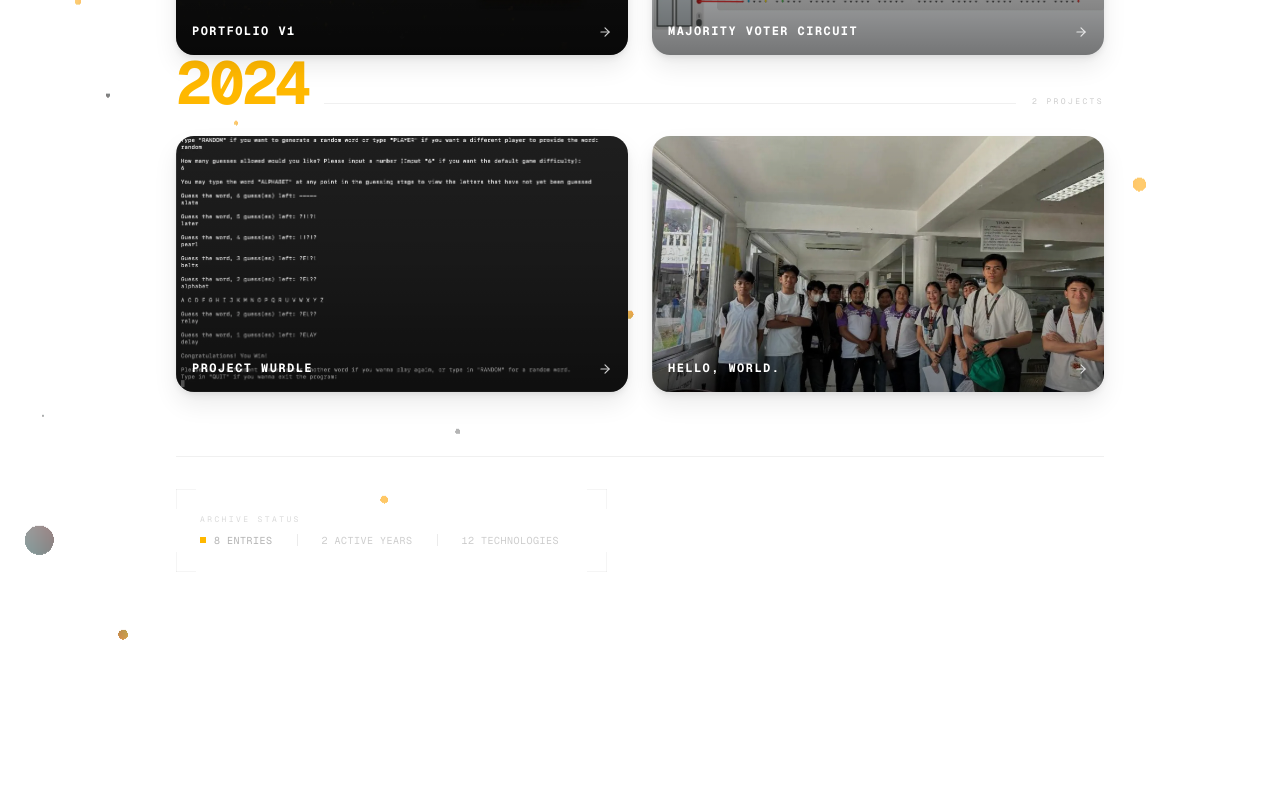
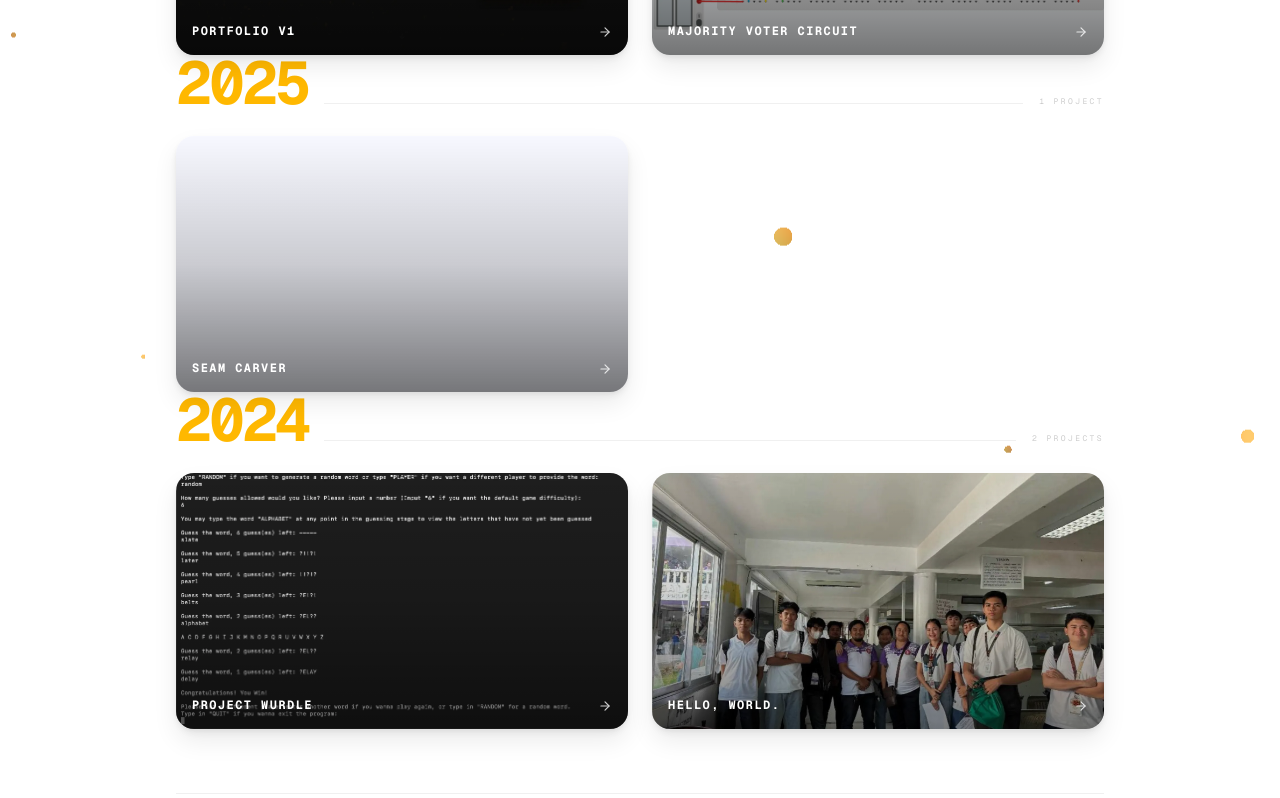
Before and after one commit to RokiTheWise/enriquez-portfolio-v2, a Next.js app: page /archive in a window 1280 px wide. Shown: the part 1160-1958 px from the top of the page. Before the commit the page ends 1828 px from the top, so only its background shows below. Built offline with nearby package versions, Linux system fonts and the light colour scheme.

Commit message:
feat(archive): add Seam Carver — Nov 2025 CSCI 30 final project

```diff
--- a/app/archive/page.tsx
+++ b/app/archive/page.tsx
@@ -183,9 +183,23 @@ const ARCHIVE: ArchiveEntry[] = [
     image: "/3-input-majority-voter.webp",
   },
   {
+    year: "2025",
+    month: "Nov",
+    index: "07",
+    project: "Seam Carver",
+    classification: "ALGORITHMS",
+    description: "Content-aware image resizing via seam carving — removes paths of least visual importance rather than cropping uniformly, preserving image content while shrinking width or height. Built with a pixel energy model using gradient magnitude, a dynamic-programming minimum-seam finder for both vertical and horizontal axes, and a PyQt6 desktop GUI that lets users open an image, preview the computed seam, remove one or many seams in sequence, and save the result. Seam computation runs on background threads to keep the UI responsive. Final project for CSCI 30. Built with Carl Jacob Landicho (github.com/Sazemii) and Charles Daniel Quinto (github.com/CharlesRemarks).",
+    tech: [
+      { name: "Python", tag: "CORE" },
+      { name: "Algorithms", tag: "DOMAIN" },
+    ],
+    github: "https://github.com/Sazemii/SeamCarving",
+    accentColor: "#818CF8",
+  },
+  {
     year: "2024",
     month: "Sep",
-    index: "07",
+    index: "08",
     project: "Project Wurdle",
     classification: "CS_FUNDAMENTALS",
     description: "A terminal Wordle reconstruction built under strict constraints — no str.upper(), str.count(), str.find(), or str.join() allowed. Every text operation is implemented from scratch using iterative loops, parallel ASCII-style arrays, and manual frequency counters. Includes single-player (random word), pass-and-play PvP, configurable difficulty (custom guess limit), and an in-game alphabet tracker. A deliberate exercise in understanding data structures and control flow beneath Python's conveniences.",
@@ -201,7 +215,7 @@ const ARCHIVE: ArchiveEntry[] = [
   {
     year: "2024",
     month: "Mar",
-    index: "08",
+    index: "09",
     project: "Hello, World.",
     classification: "ORIGIN",
     description: "Not a project — a beginning. During my 80-hour work immersion at the Business Permit and Licensing Office of Puerto Galera's Municipal Government, the workload ran dry after day one. Instead of staring at a phone, I opened a laptop and started an online Python course. By the end of that week I had written a category sorter, a kg-to-lbs converter, a 67-line multi-operation calculator I packaged into a desktop app, a unit length converter (387 lines), a rock-paper-scissors game, and a YouTube downloader with no ads. None of it was assigned. All of it was a choice. That week in March 2024 is where the habit started.",
--- a/components/FeaturedProjects.tsx
+++ b/components/FeaturedProjects.tsx
@@ -371,7 +371,7 @@ export default function FeaturedProjects() {
                 </button>
 
                 <span className="font-mono text-[8px] tracking-[0.25em] text-black/30 uppercase mt-4">
-                  {PROJECTS.length} featured • 8 total entries
+                  {PROJECTS.length} featured • 9 total entries
                 </span>
               </div>
             </div>
```
